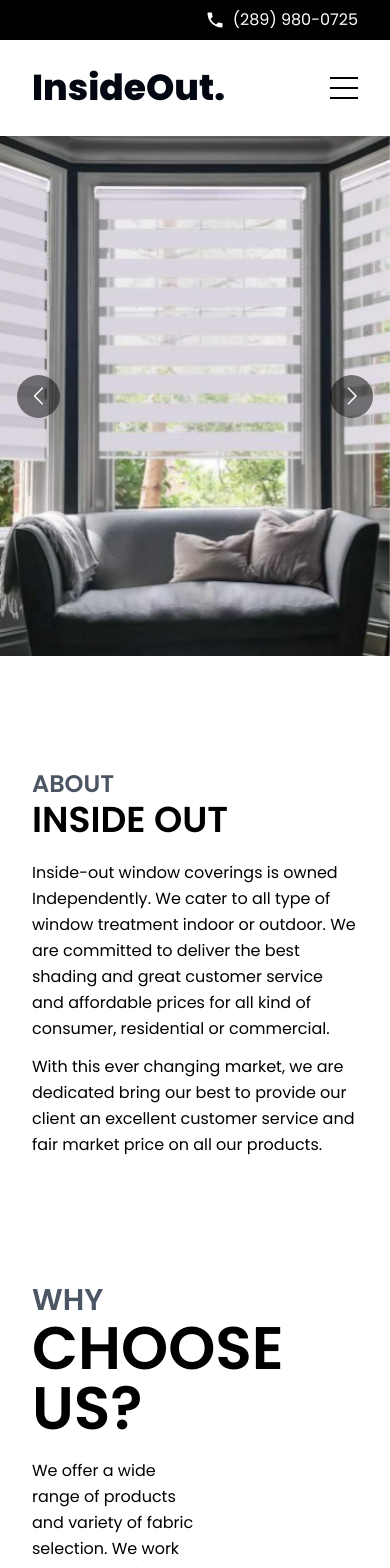
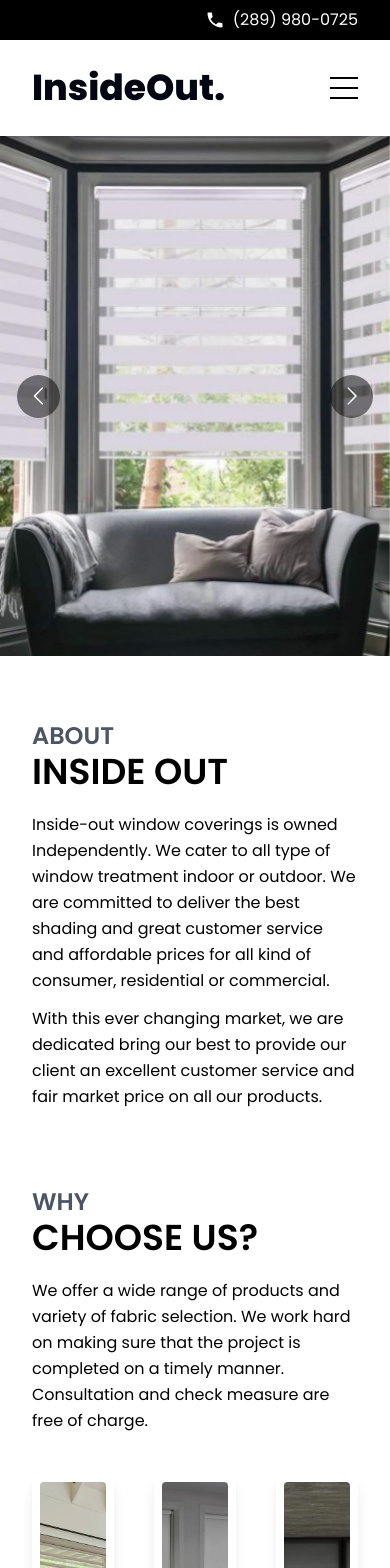
Before and after one commit to joewardperalta/Insideout-Window-Coverings, a Next.js app: page / in a window 390 px wide. Shown: the top 1568 px of the page. Built offline with nearby package versions, Linux system fonts and the light colour scheme.

Commit message:
Added responsiveness to why choose us section

```diff
--- a/src/app/page.js
+++ b/src/app/page.js
@@ -125,7 +125,7 @@ function HeroSection({ slides }) {
 
 function AboutSection() {
   return (
-    <section className="py-14 pt-28">
+    <section className="pt-16 lg:pt-20">
       <div className="container mx-auto flex lg:space-x-20 xl:items-center">
         <div className="hidden lg:block w-full">
           <Image
@@ -165,12 +165,12 @@ function AboutSection() {
 
 function WhyChooseUsSection() {
   return (
-    <section className="py-14">
+    <section className="pt-16 lg:pt-20">
       <div className="container mx-auto">
-        <div className="w-1/2 mb-10">
-          <h2 className="text-3xl uppercase font-semibold text-gray-600">
+        <div className="lg:w-1/2 mb-10">
+          <h2 className="text-2xl md:text-3xl uppercase font-semibold text-gray-600">
             Why
-            <div className="text-6xl uppercase font-semibold mb-5 text-black">
+            <div className="text-4xl md:text-6xl uppercase font-semibold mb-5 text-black">
               Choose us?
             </div>
           </h2>
```
